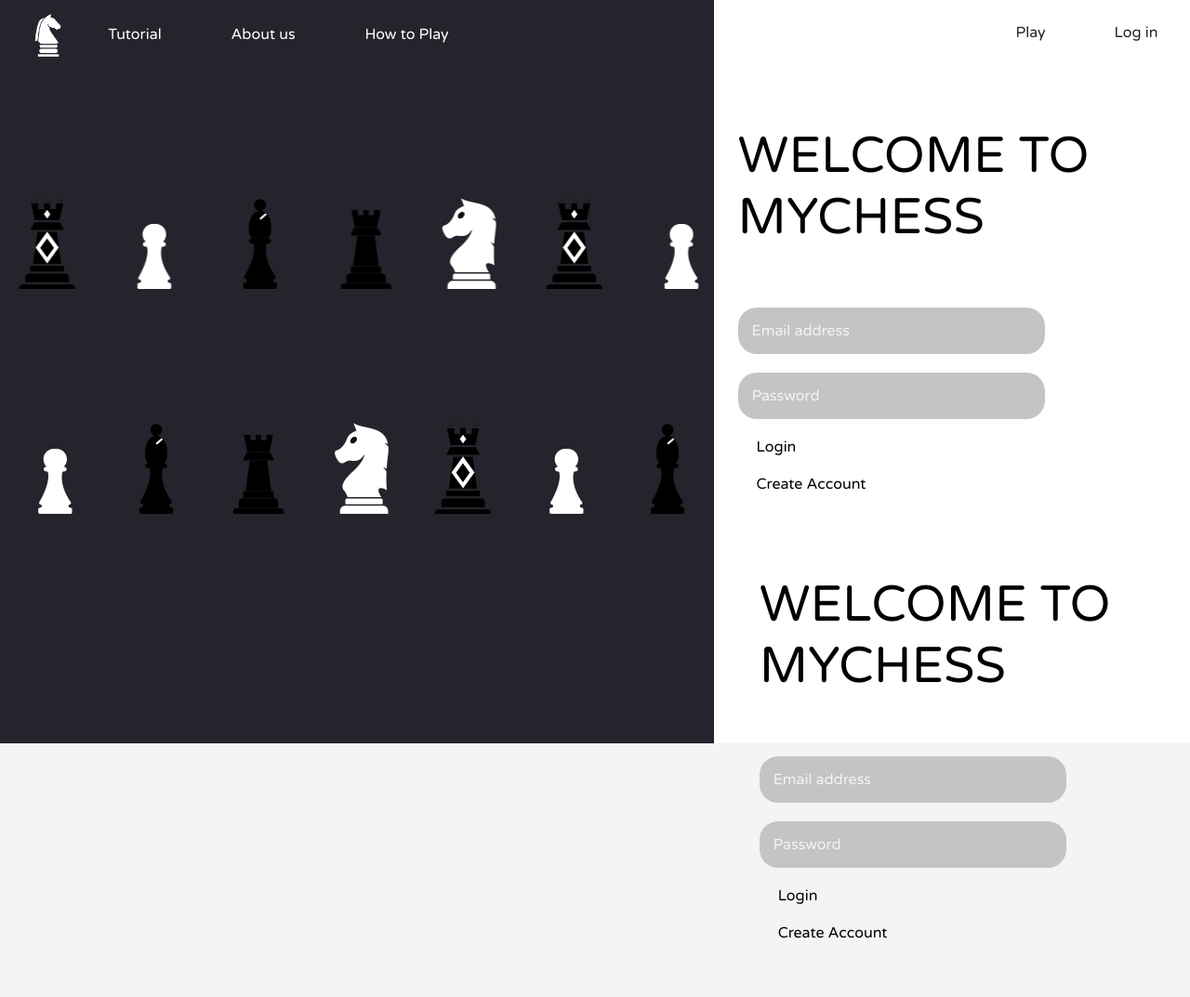
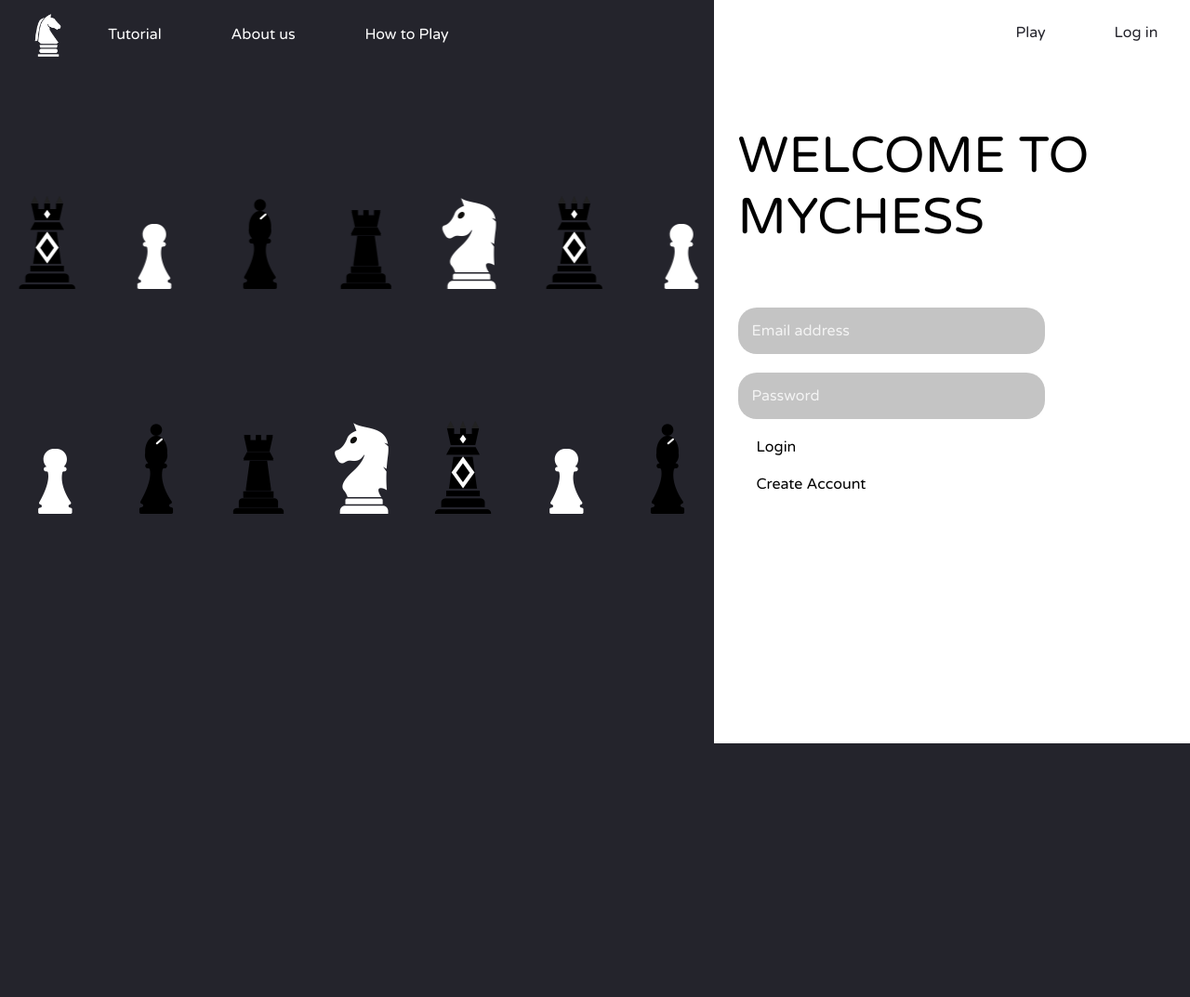
Before and after one commit to ThisIs-RJP/CSC1046, a Django app: page /login/ in a window 1280 px wide. Shown: the whole page at 93% size. After the commit the page ends 800 px from the top, so only its background shows below. Run offline with Django 5.2, Linux system fonts and the light colour scheme.

Commit message:
fix(OOAD-20): Opening sequence
- Fixing a bug where the login section appeared more than once

```diff
--- a/website/chessProject/chessApp/templates/home.html
+++ b/website/chessProject/chessApp/templates/home.html
@@ -109,22 +109,6 @@
                     </div>
                 </div>
 
-        <div class="login">
-            <p class="title"></p>
-            <div class="form-container">
-                <form action="." method="POST">
-                {% csrf_token %}
-                <input type="email" placeholder="Email address" class="input-box">
-                <input type="password" placeholder="Password" class="input-box">
-
-                <div class="btn-container">
-                    <button type="submit">Login</button>
-                    <button>Create Account</button>
-                </div>
-            </form>
-            </div>
-
-
             </div>
         </div>
     </div>
```
